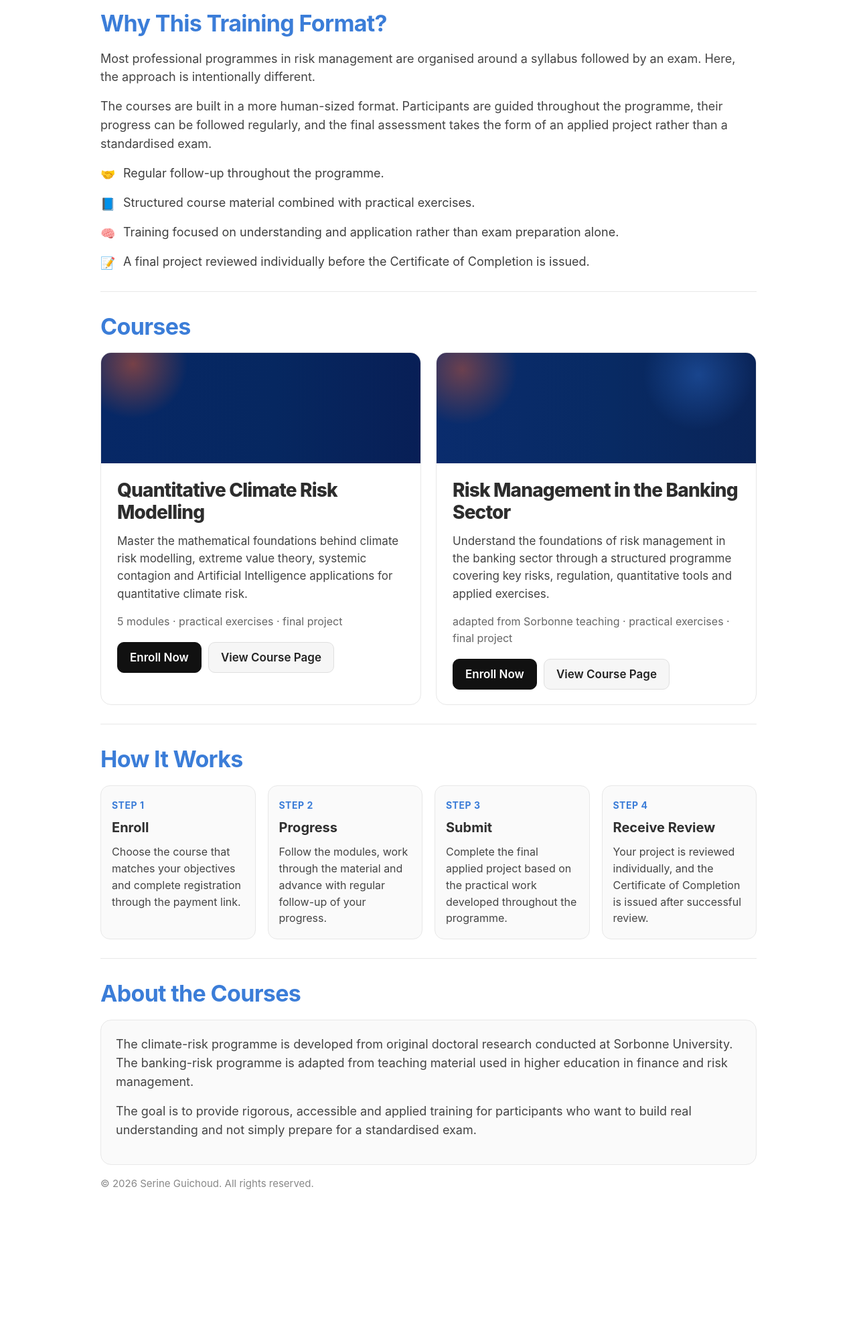
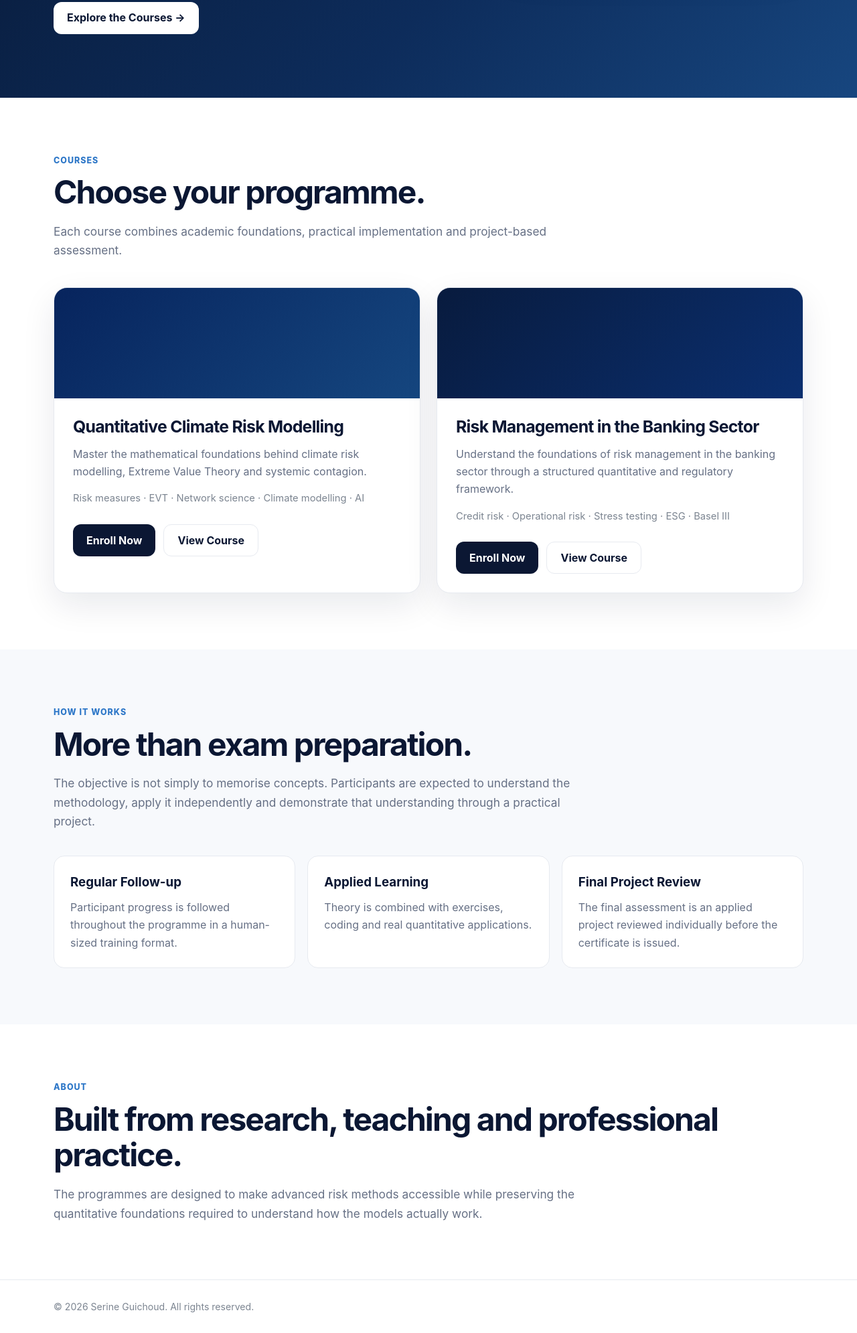
Before and after one commit to Serineguichoud/quantitative-risk-academy, a plain HTML site: page index.html in a window 1280 px wide. Shown: the part 686-2677 px from the top of the page at 67% size. Before the commit the page ends 2546 px from the top, so only its background shows below. Drawn offline with Linux system fonts and the light colour scheme.

Commit message:
index.html

```diff
--- a/index.html
+++ b/index.html
@@ -1,426 +1,22 @@
-<!DOCTYPE html>
-<html lang="en">
-<head>
-  <meta charset="UTF-8" />
-  <meta name="viewport" content="width=device-width, initial-scale=1.0" />
-  <title>Quantitative Risk Academy</title>
-  <meta name="description" content="Project-based professional training in climate risk and banking risk management." />
-  <style>
-    :root{
-      --text:#2f2f2f;
-      --muted:#555;
-      --line:#e8e8e8;
-      --blue:#3b7dd8;
-      --bg:#ffffff;
-      --soft:#fafafa;
-      --button:#f6f6f6;
-    }
-
-    *{box-sizing:border-box}
-    body{
-      margin:0;
-      font-family: ui-sans-serif, -apple-system, BlinkMacSystemFont, "Segoe UI", Helvetica, Arial, sans-serif;
-      color:var(--text);
-      background:var(--bg);
-      line-height:1.55;
-    }
-
-    a{color:inherit;text-decoration:none}
-    .cover{
-      height:245px;
-      background:
-        radial-gradient(circle at 7% 15%, rgba(255,95,35,.55), transparent 18%),
-        radial-gradient(circle at 84% 27%, rgba(45,125,255,.32), transparent 20%),
-        linear-gradient(90deg, rgba(15,42,96,1) 0%, rgba(0,27,86,1) 45%, rgba(3,25,83,1) 100%);
-      position:relative;
-      overflow:hidden;
-    }
-    .cover:before{
-      content:"";
-      position:absolute;
-      inset:0;
-      background:
-        linear-gradient(90deg, transparent 0%, transparent 65%, rgba(80,140,255,.08) 65%, rgba(80,140,255,.08) 100%);
-      opacity:.9;
-    }
-    .cover:after{
-      content:"";
-      position:absolute;
-      left:0; right:0; bottom:-8px;
-      height:120px;
-      background:
-        radial-gradient(70% 120px at 25% 100%, transparent 54%, rgba(61,121,238,.42) 55%, transparent 56%),
-        radial-gradient(70% 120px at 72% 100%, transparent 54%, rgba(61,121,238,.52) 55%, transparent 56%);
-      opacity:.65;
-    }
-
-    .page{
-      width:min(980px, calc(100% - 48px));
-      margin:0 auto;
-      padding:42px 0 80px;
-    }
-
-    .small-brand{
-      font-size:14px;
-      color:#666;
-      margin-bottom:8px;
-    }
-
-    h1{
-      font-size:68px;
-      line-height:1.03;
-      letter-spacing:-0.04em;
-      margin:0 0 22px;
-      font-weight:800;
-    }
-
-    .intro{
-      font-size:20px;
-      max-width:860px;
-      color:#3f3f3f;
-      margin:0 0 22px;
-    }
-
-    .cta-row{
-      display:flex;
-      flex-wrap:wrap;
-      gap:12px;
-      margin:18px 0 24px;
-    }
-
-    .button{
-      display:inline-flex;
-      align-items:center;
-      justify-content:center;
-      gap:10px;
-      min-height:46px;
-      padding:0 18px;
-      border-radius:10px;
-      border:1px solid #dfdfdf;
-      background:var(--button);
-      color:#222;
-      font-size:17px;
-      font-weight:600;
-    }
-
-    .button.primary{
-      background:#111;
-      color:#fff;
-      border-color:#111;
-    }
-
-    hr{
-      border:none;
-      border-top:1px solid var(--line);
-      margin:28px 0 32px;
-    }
-
-    h2{
-      color:var(--blue);
-      font-size:34px;
-      line-height:1.2;
-      margin:0 0 18px;
-      font-weight:700;
-      letter-spacing:-0.02em;
-    }
-
-    p{
-      font-size:18px;
-      color:#444;
-      margin:0 0 16px;
-    }
-
-    .list{
-      margin:0;
-      padding-left:0;
-      list-style:none;
-    }
-
-    .list li{
-      font-size:18px;
-      color:#3f3f3f;
-      margin:0 0 14px;
-      display:flex;
-      align-items:flex-start;
-      gap:12px;
-    }
-
-    .emoji{
-      flex:0 0 auto;
-      width:22px;
-      margin-top:2px;
-    }
-
-    .course-grid{
-      display:grid;
-      grid-template-columns:1fr 1fr;
-      gap:22px;
-    }
-
-    .course{
-      border:1px solid var(--line);
-      border-radius:16px;
-      overflow:hidden;
-      background:#fff;
-    }
-
-    .course-cover{
-      height:165px;
-      background:
-        radial-gradient(circle at 10% 10%, rgba(255,95,35,.45), transparent 18%),
-        linear-gradient(90deg, #072866 0%, #062760 55%, #081f56 100%);
-      position:relative;
-    }
-
-    .course-cover.alt{
-      background:
-        radial-gradient(circle at 82% 20%, rgba(62,140,255,.30), transparent 20%),
-        radial-gradient(circle at 8% 15%, rgba(255,95,35,.40), transparent 18%),
-        linear-gradient(90deg, #0a2c6d 0%, #082a63 55%, #0a2458 100%);
-    }
-
-    .course-body{
-      padding:24px 24px 22px;
-    }
-
-    .course h3{
-      font-size:28px;
-      line-height:1.15;
-      letter-spacing:-0.03em;
-      margin:0 0 14px;
-      font-weight:800;
-      color:#2d2d2d;
-    }
-
-    .course p{
-      font-size:17px;
-      margin:0 0 16px;
-      color:#444;
-    }
-
-    .meta{
-      font-size:16px;
-      color:#666;
-      margin-bottom:18px;
-    }
-
-    .button-row{
-      display:flex;
-      flex-wrap:wrap;
-      gap:10px;
-    }
-
-    .step-grid{
-      display:grid;
-      grid-template-columns:repeat(4,1fr);
-      gap:18px;
-    }
-
-    .step{
-      border:1px solid var(--line);
-      border-radius:14px;
-      padding:18px 16px;
-      background:var(--soft);
-    }
-
-    .step-number{
-      font-size:14px;
-      font-weight:700;
-      color:var(--blue);
-      margin-bottom:8px;
-      letter-spacing:0.04em;
-      text-transform:uppercase;
-    }
-
-    .step-title{
-      font-size:20px;
-      font-weight:700;
-      margin-bottom:8px;
-    }
-
-    .step p{
-      font-size:16px;
-      margin:0;
-    }
-
-    .highlight{
-      background:var(--soft);
-      border:1px solid var(--line);
-      border-radius:16px;
-      padding:22px 22px;
-    }
-
-    .footer{
-      padding-top:16px;
-      color:#888;
-      font-size:15px;
-    }
-
-    @media (max-width: 900px){
-      h1{font-size:52px}
-      .course-grid{grid-template-columns:1fr}
-      .step-grid{grid-template-columns:1fr 1fr}
-    }
-
-    @media (max-width: 620px){
-      .page{width:min(100% - 28px, 980px)}
-      h1{font-size:42px}
-      .intro{font-size:18px}
-      h2{font-size:30px}
-      .step-grid{grid-template-columns:1fr}
-      .course h3{font-size:24px}
-    }
-  </style>
-</head>
-<body>
-
-  <!--
-    QUICK LINKS TO REPLACE
-    1) Replace the Stripe links below with your real Stripe checkout links.
-    2) Replace the banking course page link with your public Notion URL.
-  -->
-
-  <div class="cover"></div>
-
-  <main class="page">
-    <div class="small-brand">Quantitative Risk Academy</div>
-
-    <h1>Professional risk training with individual follow-up.</h1>
-
-    <p class="intro">
-      These courses are designed for participants who want more than a standard exam-based format.
-      The objective is to learn the methodology, apply it through practical work, progress with regular follow-up,
-      and complete a final project that is reviewed individually.
-    </p>
-
-    <div class="cta-row">
-      <a class="button primary" href="#courses">Explore the Courses</a>
-      <a class="button" href="#method">How It Works</a>
-    </div>
-
-    <hr>
-
-    <section>
-      <h2>Why This Training Format?</h2>
-
-      <p>
-        Most professional programmes in risk management are organised around a syllabus followed by an exam.
-        Here, the approach is intentionally different.
-      </p>
-
-      <p>
-        The courses are built in a more human-sized format. Participants are guided throughout the programme,
-        their progress can be followed regularly, and the final assessment takes the form of an applied project
-        rather than a standardised exam.
-      </p>
-
-      <ul class="list">
-        <li><span class="emoji">🤝</span><span>Regular follow-up throughout the programme.</span></li>
-        <li><span class="emoji">📘</span><span>Structured course material combined with practical exercises.</span></li>
-        <li><span class="emoji">🧠</span><span>Training focused on understanding and application rather than exam preparation alone.</span></li>
-        <li><span class="emoji">📝</span><span>A final project reviewed individually before the Certificate of Completion is issued.</span></li>
-      </ul>
-    </section>
-
-    <hr>
-
-    <section id="courses">
-      <h2>Courses</h2>
-
-      <div class="course-grid">
-
-        <article class="course">
-          <div class="course-cover"></div>
-          <div class="course-body">
-            <h3>Quantitative Climate Risk Modelling</h3>
-            <p>
-              Master the mathematical foundations behind climate risk modelling, extreme value theory,
-              systemic contagion and Artificial Intelligence applications for quantitative climate risk.
-            </p>
-            <div class="meta">
-              5 modules · practical exercises · final project
-            </div>
-            <div class="button-row">
-              <a class="button primary" href="https://buy.stripe.com/REPLACE_CLIMATE_LINK">Enroll Now</a>
-              <a class="button" href="https://guttural-coreopsis-39d.notion.site/Quantitative-Climate-Risk-Modelling-38b78969b083800686c6e8a73643e32e">View Course Page</a>
-            </div>
-          </div>
-        </article>
-
-        <article class="course">
-          <div class="course-cover alt"></div>
-          <div class="course-body">
-            <h3>Risk Management in the Banking Sector</h3>
-            <p>
-              Understand the foundations of risk management in the banking sector through a structured programme
-              covering key risks, regulation, quantitative tools and applied exercises.
-            </p>
-            <div class="meta">
-              adapted from Sorbonne teaching · practical exercises · final project
-            </div>
-            <div class="button-row">
-              <a class="button primary" href="https://buy.stripe.com/REPLACE_BANKING_LINK">Enroll Now</a>
-              <a class="button" href="REPLACE_BANKING_NOTION_LINK">View Course Page</a>
-            </div>
-          </div>
-        </article>
-
-      </div>
-    </section>
-
-    <hr>
-
-    <section id="method">
-      <h2>How It Works</h2>
-
-      <div class="step-grid">
-        <div class="step">
-          <div class="step-number">Step 1</div>
-          <div class="step-title">Enroll</div>
-          <p>Choose the course that matches your objectives and complete registration through the payment link.</p>
-        </div>
-
-        <div class="step">
-          <div class="step-number">Step 2</div>
-          <div class="step-title">Progress</div>
-          <p>Follow the modules, work through the material and advance with regular follow-up of your progress.</p>
-        </div>
-
-        <div class="step">
-          <div class="step-number">Step 3</div>
-          <div class="step-title">Submit</div>
-          <p>Complete the final applied project based on the practical work developed throughout the programme.</p>
-        </div>
-
-        <div class="step">
-          <div class="step-number">Step 4</div>
-          <div class="step-title">Receive Review</div>
-          <p>Your project is reviewed individually, and the Certificate of Completion is issued after successful review.</p>
-        </div>
-      </div>
-    </section>
-
-    <hr>
-
-    <section>
-      <h2>About the Courses</h2>
-
-      <div class="highlight">
-        <p>
-          The climate-risk programme is developed from original doctoral research conducted at Sorbonne University.
-          The banking-risk programme is adapted from teaching material used in higher education in finance and risk management.
-        </p>
-
-        <p>
-          The goal is to provide rigorous, accessible and applied training for participants who want to build
-          real understanding and not simply prepare for a standardised exam.
-        </p>
-      </div>
-    </section>
-
-    <div class="footer">
-      © 2026 Serine Guichoud. All rights reserved.
-    </div>
-  </main>
-</body>
-</html>
+<!doctype html><html lang="en"><head><meta charset="utf-8"><meta name="viewport" content="width=device-width,initial-scale=1"><title>Quantitative Risk Academy</title><style>
+:root{--navy:#0b1733;--blue:#2f78c8;--text:#20242a;--muted:#667085;--line:#e7eaf0;--bg:#f7f9fc;--white:#fff;--shadow:0 18px 50px rgba(11,23,51,.09)}
+*{box-sizing:border-box}html{scroll-behavior:smooth}body{margin:0;font-family:Inter,ui-sans-serif,-apple-system,BlinkMacSystemFont,"Segoe UI",Roboto,Arial,sans-serif;color:var(--text);line-height:1.65;background:#fff}a{text-decoration:none;color:inherit}.container{width:min(1120px,calc(100% - 40px));margin:auto}
+nav{position:sticky;top:0;z-index:20;background:rgba(255,255,255,.96);border-bottom:1px solid var(--line);backdrop-filter:blur(10px)}.nav{min-height:72px;display:flex;align-items:center;justify-content:space-between;gap:24px}.brand{font-weight:800;color:var(--navy)}.brand span{color:var(--blue)}.links{display:flex;gap:26px;align-items:center;color:#4f5968;font-size:.95rem}.enroll{background:var(--navy);color:#fff;padding:10px 17px;border-radius:10px;font-weight:700}
+.hero{color:#fff;padding:105px 0 95px;background:radial-gradient(circle at 85% 20%,rgba(65,140,255,.28),transparent 26%),radial-gradient(circle at 10% 10%,rgba(255,93,46,.18),transparent 20%),linear-gradient(135deg,#07152e,#0d2c5b 62%,#17467f)}.hero-grid{display:grid;grid-template-columns:1.15fr .85fr;gap:64px;align-items:center}.eyebrow{display:inline-block;border:1px solid rgba(255,255,255,.2);background:rgba(255,255,255,.07);padding:7px 12px;border-radius:999px;font-size:.8rem;text-transform:uppercase;letter-spacing:.07em;margin-bottom:18px}h1{font-size:clamp(2.8rem,6vw,5rem);line-height:1.03;letter-spacing:-.055em;margin:0 0 22px}.hero p{font-size:1.15rem;color:rgba(255,255,255,.82);max-width:730px}.hero-card{border:1px solid rgba(255,255,255,.18);background:rgba(255,255,255,.09);border-radius:24px;padding:28px;box-shadow:0 24px 70px rgba(0,0,0,.16)}.hero-card ul{list-style:none;padding:0;margin:0;display:grid;gap:13px}.hero-card li{display:flex;gap:10px}.tick{width:22px;height:22px;border-radius:50%;display:grid;place-items:center;background:rgba(255,255,255,.14);flex:0 0 22px;font-size:.75rem}
+.btns{display:flex;gap:12px;flex-wrap:wrap;margin-top:26px}.btn{display:inline-flex;align-items:center;justify-content:center;min-height:48px;padding:0 20px;border-radius:12px;font-weight:750}.btn-light{background:#fff;color:var(--navy)}.btn-dark{background:var(--navy);color:#fff}.btn-outline{border:1px solid var(--line);background:#fff;color:var(--navy)}
+section{padding:84px 0}.soft{background:var(--bg)}.kicker{color:var(--blue);font-weight:800;text-transform:uppercase;letter-spacing:.08em;font-size:.78rem;margin-bottom:10px}h2{color:var(--navy);font-size:clamp(2rem,4vw,3rem);line-height:1.12;letter-spacing:-.04em;margin:0 0 18px}.lead{max-width:820px;color:var(--muted);font-size:1.08rem;margin:0}
+.cards{display:grid;grid-template-columns:1fr 1fr;gap:24px;margin-top:40px}.card{border:1px solid var(--line);border-radius:20px;overflow:hidden;background:#fff;box-shadow:var(--shadow)}.banner{height:165px;background:linear-gradient(135deg,#07245d,#15467f)}.banner.alt{background:linear-gradient(135deg,#081b3e,#0b2f6f)}.body{padding:28px}.body h3{font-size:1.55rem;color:var(--navy);letter-spacing:-.03em;line-height:1.2;margin:0 0 12px}.body p{color:var(--muted);margin:0 0 15px}.meta{font-size:.92rem;color:#7c8591;margin-bottom:18px}
+.grid3{display:grid;grid-template-columns:repeat(3,1fr);gap:18px;margin-top:36px}.feature{border:1px solid var(--line);border-radius:16px;padding:24px;background:#fff}.feature h3{margin:0 0 8px;color:var(--navy)}.feature p{margin:0;color:var(--muted)}
+.course-hero{padding:88px 0 74px;background:linear-gradient(135deg,#07152e,#0d2c5b 62%,#17467f);color:#fff}.course-wrap{width:min(980px,calc(100% - 40px));margin:auto}.course-hero p{font-size:1.15rem;color:rgba(255,255,255,.82);max-width:800px}.course-sec{padding:64px 0;border-bottom:1px solid var(--line)}.course-sec h2{font-size:2.2rem}.course-sec h3{color:var(--navy);margin:26px 0 8px}.learn-grid{display:grid;grid-template-columns:1fr 1fr;gap:20px}.learn-box{border:1px solid var(--line);border-radius:16px;padding:22px}.pricebox{border:1px solid var(--line);border-radius:18px;padding:30px;background:var(--bg)}.price{font-size:2.5rem;font-weight:800;color:var(--navy)}details{border-top:1px solid var(--line);padding:17px 0}summary{font-weight:700;color:var(--navy);cursor:pointer}
+footer{border-top:1px solid var(--line);padding:28px 0;color:#7c8591;font-size:.88rem}
+@media(max-width:900px){.hero-grid,.cards,.grid3,.learn-grid{grid-template-columns:1fr}.links a:not(.enroll){display:none}}@media(max-width:600px){.container,.course-wrap{width:min(100% - 28px,1120px)}}
+</style></head><body>
+<nav><div class="container nav"><a class="brand" href="#">Quantitative Risk <span>Academy</span></a><div class="links"><a href="#courses">Courses</a><a href="#method">How It Works</a><a href="#about">About</a><a class="enroll" href="#courses">Enroll</a></div></div></nav>
+<header class="hero"><div class="container hero-grid"><div><div class="eyebrow">Professional quantitative training</div><h1>Learn risk by understanding it, applying it and building with it.</h1><p>Professional courses in quantitative risk management with practical exercises, regular follow-up and a final applied project reviewed individually.</p><div class="btns"><a class="btn btn-light" href="#courses">Explore the Courses →</a></div></div><div class="hero-card"><ul><li><span class="tick">✓</span>Structured quantitative content</li><li><span class="tick">✓</span>Practical exercises throughout the programme</li><li><span class="tick">✓</span>Regular follow-up of participant progress</li><li><span class="tick">✓</span>Final applied project instead of a standardised exam</li><li><span class="tick">✓</span>Individual review before Certificate of Completion</li></ul></div></div></header>
+<section id="courses"><div class="container"><div class="kicker">Courses</div><h2>Choose your programme.</h2><p class="lead">Each course combines academic foundations, practical implementation and project-based assessment.</p><div class="cards">
+<article class="card"><div class="banner"></div><div class="body"><h3>Quantitative Climate Risk Modelling</h3><p>Master the mathematical foundations behind climate risk modelling, Extreme Value Theory and systemic contagion.</p><div class="meta">Risk measures · EVT · Network science · Climate modelling · AI</div><div class="btns"><a class="btn btn-dark" href="https://buy.stripe.com/REPLACE_CLIMATE_STRIPE">Enroll Now</a><a class="btn btn-outline" href="climate-risk.html">View Course</a></div></div></article>
+<article class="card"><div class="banner alt"></div><div class="body"><h3>Risk Management in the Banking Sector</h3><p>Understand the foundations of risk management in the banking sector through a structured quantitative and regulatory framework.</p><div class="meta">Credit risk · Operational risk · Stress testing · ESG · Basel III</div><div class="btns"><a class="btn btn-dark" href="https://buy.stripe.com/REPLACE_BANKING_STRIPE">Enroll Now</a><a class="btn btn-outline" href="banking-risk.html">View Course</a></div></div></article>
+</div></div></section>
+<section class="soft" id="method"><div class="container"><div class="kicker">How It Works</div><h2>More than exam preparation.</h2><p class="lead">The objective is not simply to memorise concepts. Participants are expected to understand the methodology, apply it independently and demonstrate that understanding through a practical project.</p><div class="grid3"><div class="feature"><h3>Regular Follow-up</h3><p>Participant progress is followed throughout the programme in a human-sized training format.</p></div><div class="feature"><h3>Applied Learning</h3><p>Theory is combined with exercises, coding and real quantitative applications.</p></div><div class="feature"><h3>Final Project Review</h3><p>The final assessment is an applied project reviewed individually before the certificate is issued.</p></div></div></div></section>
+<section id="about"><div class="container"><div class="kicker">About</div><h2>Built from research, teaching and professional practice.</h2><p class="lead">The programmes are designed to make advanced risk methods accessible while preserving the quantitative foundations required to understand how the models actually work.</p></div></section>
+<footer><div class="container">© 2026 Serine Guichoud. All rights reserved.</div></footer></body></html>
```
